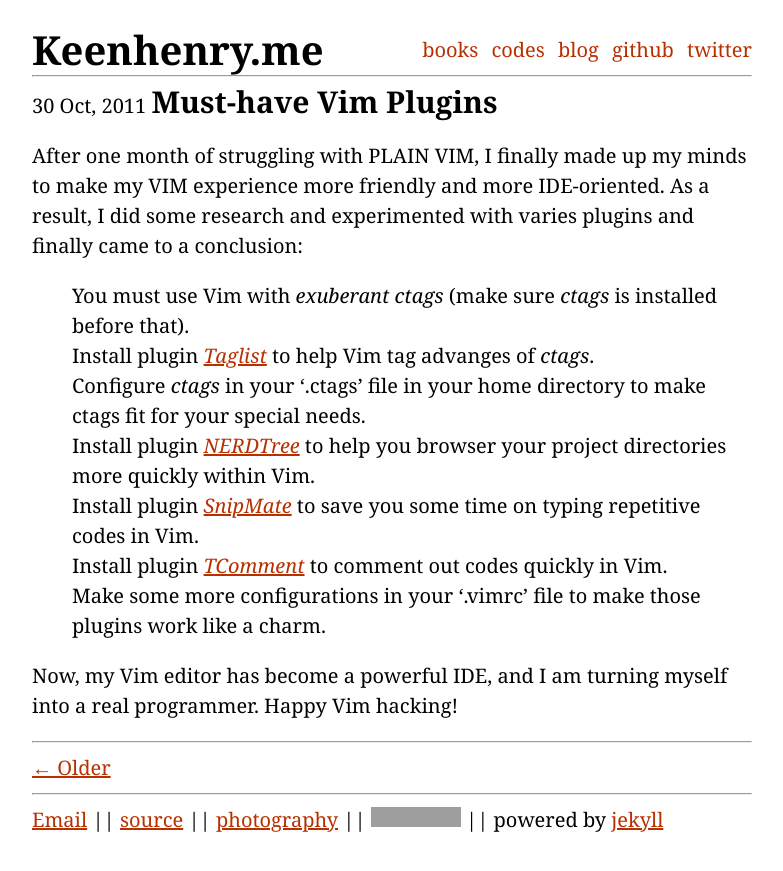
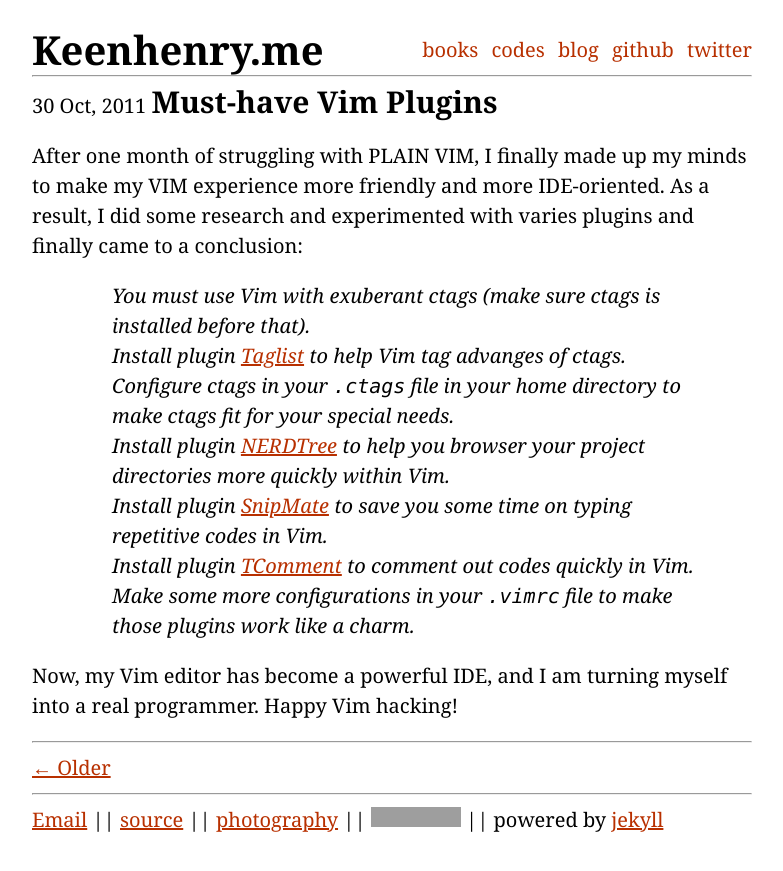
Before and after one commit to keenhenry/keenhenry.github.com, a Jekyll site: the page built from _posts/2011-10-30-vim-plugins.md, in a window 1280 px wide. Shown: the top 871 px of the page, without its empty margins (248-1031 px from the left). Built offline with Jekyll 4.4.1, drawn with Linux system fonts in a browser that asks for light colours; grey boxes are pictures that could not be loaded.

```diff
--- a/_posts/2011-10-30-vim-plugins.md
+++ b/_posts/2011-10-30-vim-plugins.md
@@ -7,12 +7,12 @@ category: vim
 After one month of struggling with PLAIN VIM, I finally made up my minds to make my VIM experience more friendly and more
 IDE-oriented. As a result, I did some research and experimented with varies plugins and finally came to a conclusion:
 
-1. You must use Vim with _exuberant ctags_ (make sure _ctags_ is installed before that).
-2. Install plugin [_Taglist_](http://www.vim.org/scripts/script.php?script_id=273) to help Vim tag advanges of _ctags_.
-3. Configure _ctags_ in your '.ctags' file in your home directory to make ctags fit for your special needs.
-4. Install plugin [_NERDTree_](http://www.vim.org/scripts/script.php?script_id=1658) to help you browser your project directories more quickly within Vim.
-5. Install plugin [_SnipMate_](http://www.vim.org/scripts/script.php?script_id=2540) to save you some time on typing repetitive codes in Vim.
-6. Install plugin [_TComment_](http://www.vim.org/scripts/script.php?script_id=1173) to comment out codes quickly in Vim.
-7. Make some more configurations in your '.vimrc' file to make those plugins work like a charm.
+> 1. You must use Vim with _exuberant ctags_ (make sure _ctags_ is installed before that).
+> 2. Install plugin [_Taglist_](http://www.vim.org/scripts/script.php?script_id=273) to help Vim tag advanges of _ctags_.
+> 3. Configure _ctags_ in your `.ctags` file in your home directory to make ctags fit for your special needs.
+> 4. Install plugin [_NERDTree_](http://www.vim.org/scripts/script.php?script_id=1658) to help you browser your project directories more quickly within Vim.
+> 5. Install plugin [_SnipMate_](http://www.vim.org/scripts/script.php?script_id=2540) to save you some time on typing repetitive codes in Vim.
+> 6. Install plugin [_TComment_](http://www.vim.org/scripts/script.php?script_id=1173) to comment out codes quickly in Vim.
+> 7. Make some more configurations in your `.vimrc` file to make those plugins work like a charm.
 
 Now, my Vim editor has become a powerful IDE, and I am turning myself into a real programmer. Happy Vim hacking!
```
